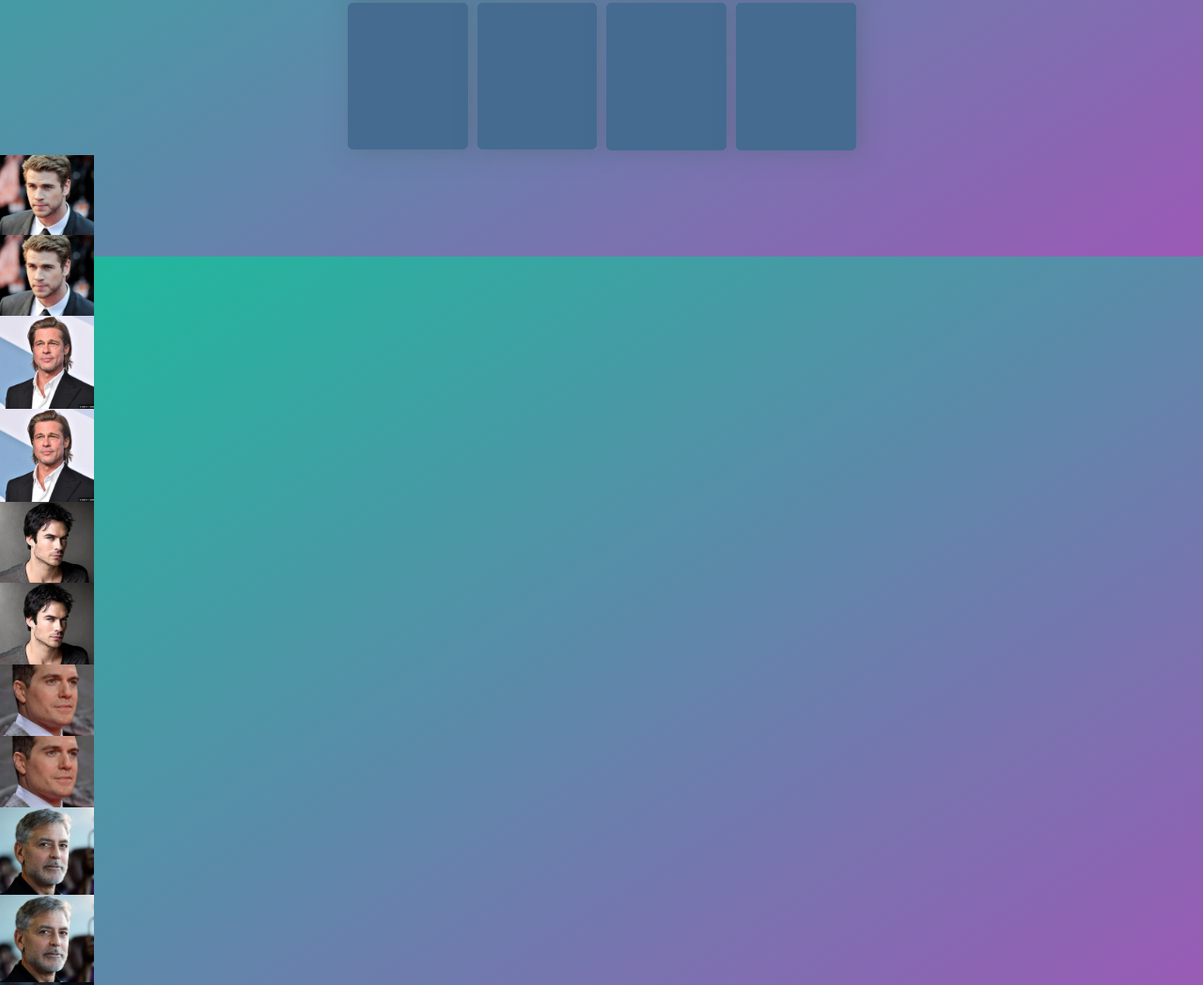
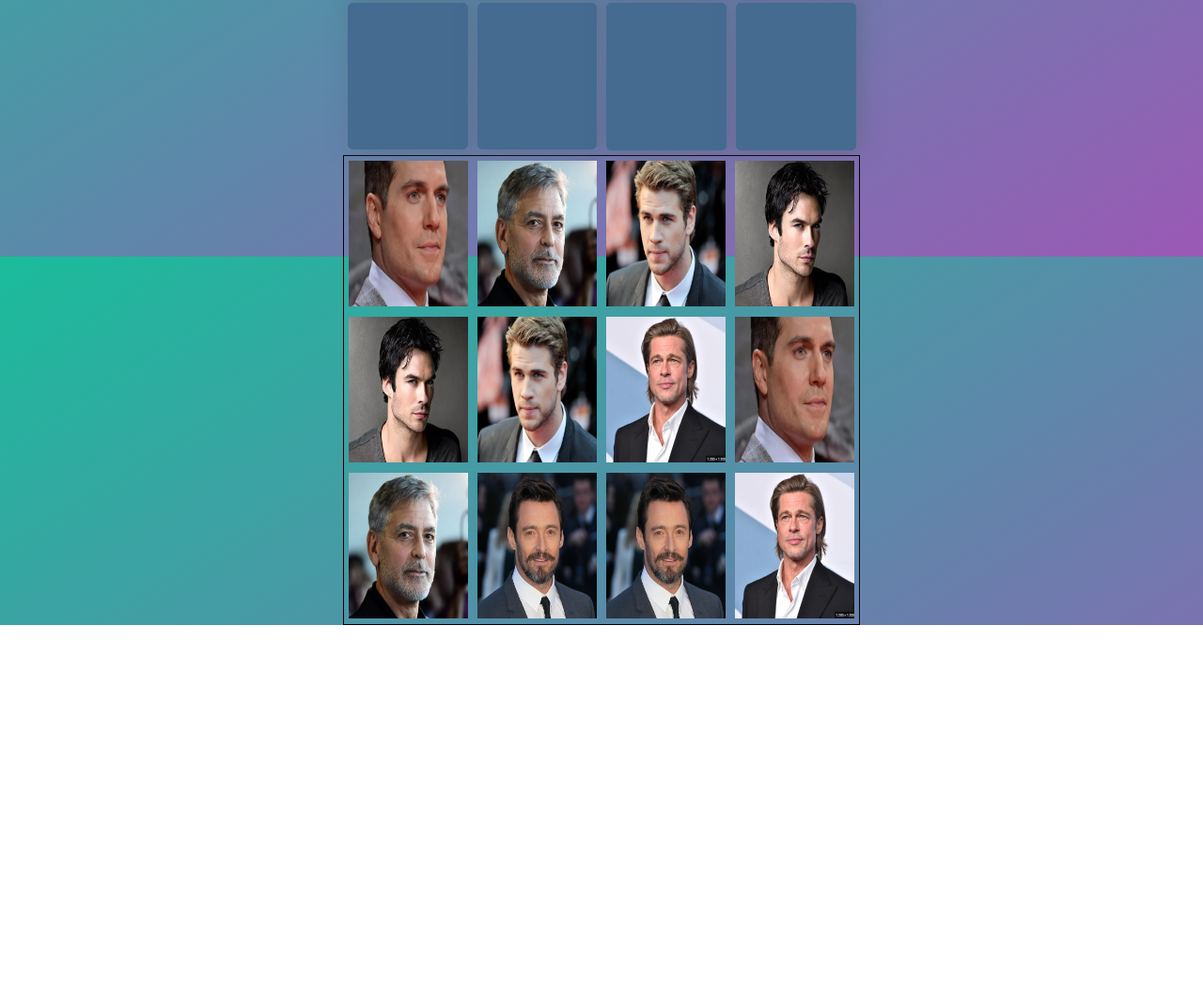
Before and after one commit to nocivescience/MemoryCardGame, a plain HTML site: page index.html in a window 1280 px wide. Shown: the part 527-1575 px from the top of the page at 94% size. After the commit the page ends 1192 px from the top, so only its background shows below. Drawn offline with nearby package versions, Linux system fonts and the light colour scheme.

Commit message:
hasta aca cuadra bien

```diff
--- a/style.css
+++ b/style.css
@@ -159,6 +159,26 @@ img {
   cursor: pointer;
 }
 
+.memory-game-for-women{
+  border: black 1px solid;
+  width: 550px;
+  height: 500px;
+  display: flex;
+  flex-wrap: wrap;
+  margin: auto;
+}
+
+.memory-card-2{
+  width: calc(25% - 10px);
+  height: calc(33.333% - 10px);
+  margin: 5px;
+}
+
+.front-face-2{
+  width: 100%;
+  height: 100%;
+}
+
 /*responsive*/
 @media only screen and (max-width: 768px) {
   h1 {
```
